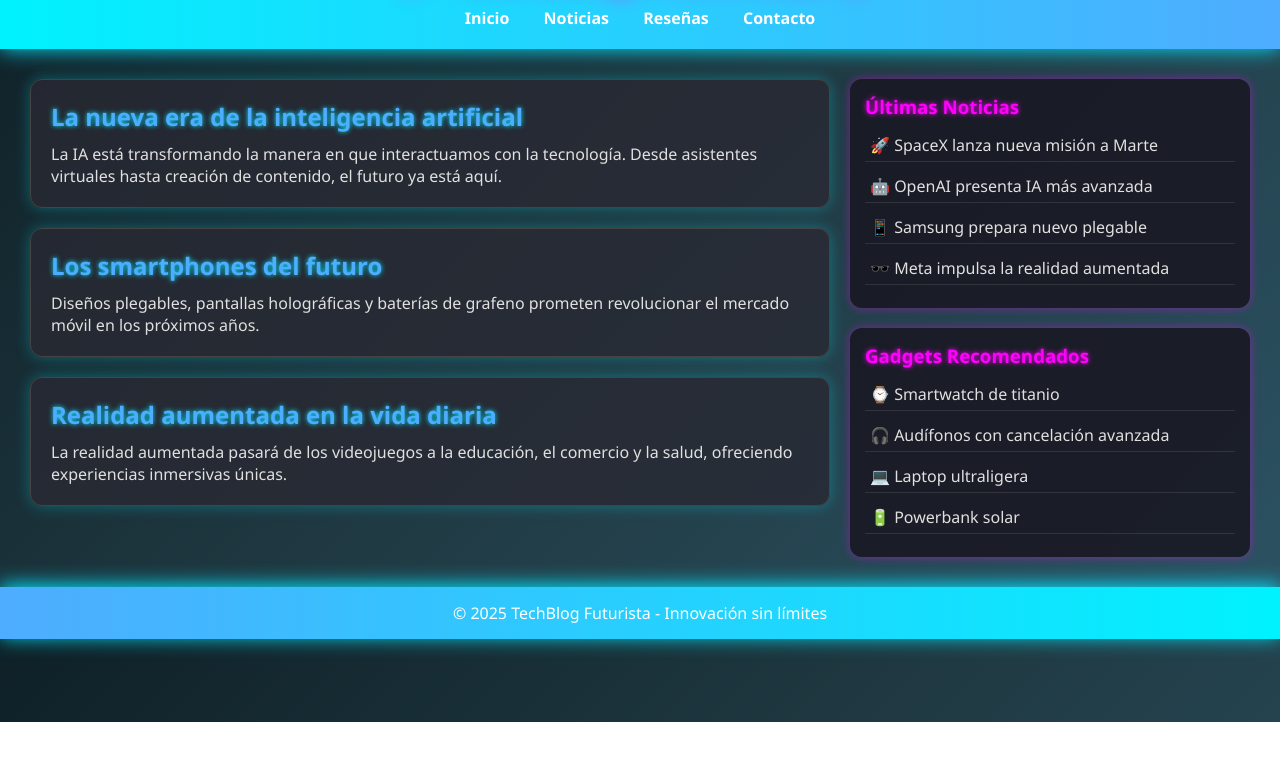
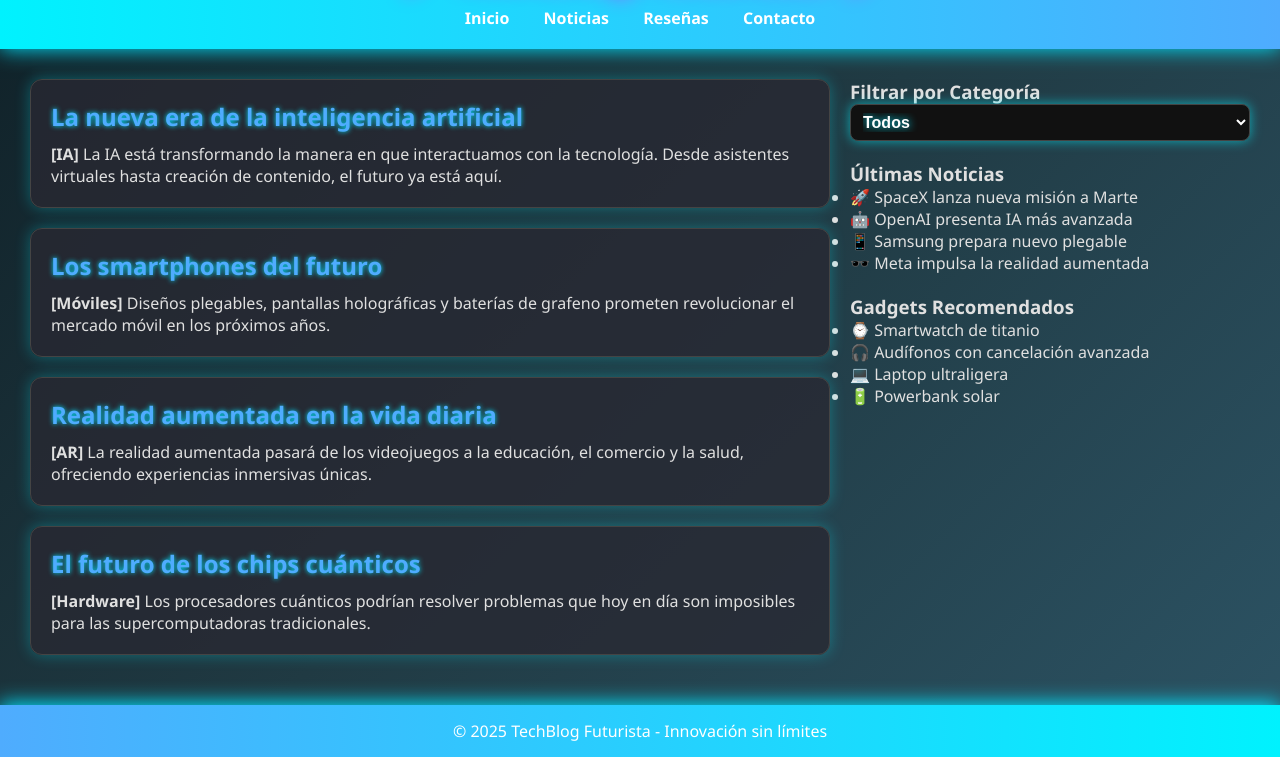
Before and after one commit to G10Hernandez/Tecnicismos, a plain HTML site: page index.html in a window 1280 px wide. Shown: the part 78-835 px from the top of the page. Before the commit the page ends 800 px from the top, so only its background shows below. Drawn offline with Linux system fonts and the light colour scheme.

Commit message:
Add files via upload

```diff
--- /dev/null
+++ b/data.json
@@ -0,0 +1,36 @@
+{
+  "articulos": [
+    {
+      "titulo": "La nueva era de la inteligencia artificial",
+      "contenido": "La IA está transformando la manera en que interactuamos con la tecnología. Desde asistentes virtuales hasta creación de contenido, el futuro ya está aquí.",
+      "categoria": "IA"
+    },
+    {
+      "titulo": "Los smartphones del futuro",
+      "contenido": "Diseños plegables, pantallas holográficas y baterías de grafeno prometen revolucionar el mercado móvil en los próximos años.",
+      "categoria": "Móviles"
+    },
+    {
+      "titulo": "Realidad aumentada en la vida diaria",
+      "contenido": "La realidad aumentada pasará de los videojuegos a la educación, el comercio y la salud, ofreciendo experiencias inmersivas únicas.",
+      "categoria": "AR"
+    },
+    {
+      "titulo": "El futuro de los chips cuánticos",
+      "contenido": "Los procesadores cuánticos podrían resolver problemas que hoy en día son imposibles para las supercomputadoras tradicionales.",
+      "categoria": "Hardware"
+    }
+  ],
+  "noticias": [
+    "🚀 SpaceX lanza nueva misión a Marte",
+    "🤖 OpenAI presenta IA más avanzada",
+    "📱 Samsung prepara nuevo plegable",
+    "🕶️ Meta impulsa la realidad aumentada"
+  ],
+  "gadgets": [
+    "⌚ Smartwatch de titanio",
+    "🎧 Audífonos con cancelación avanzada",
+    "💻 Laptop ultraligera",
+    "🔋 Powerbank solar"
+  ]
+}
--- a/index.html
+++ b/index.html
@@ -18,51 +18,20 @@
     </nav>
   </header>
 
-  <!-- Contenido principal con layout de revista -->
+  <!-- Contenido principal -->
   <div class="container">
-    <!-- Sección de artículos -->
-    <main>
-      <article class="post">
-        <h2>La nueva era de la inteligencia artificial</h2>
-        <p>La IA está transformando la manera en que interactuamos con la tecnología. Desde asistentes virtuales hasta creación de contenido, el futuro ya está aquí.</p>
-      </article>
+    <!-- Artículos (se llenan dinámicamente) -->
+    <main id="articles"></main>
 
-      <article class="post">
-        <h2>Los smartphones del futuro</h2>
-        <p>Diseños plegables, pantallas holográficas y baterías de grafeno prometen revolucionar el mercado móvil en los próximos años.</p>
-      </article>
+    <!-- Sidebar (se llena dinámicamente) -->
+    <!-- Sidebar (se llena dinámicamente) -->
+	<aside id="sidebar">
+		<!-- Aquí se insertará el filtro de categorías por JS -->
+	</aside>
 
-      <article class="post">
-        <h2>Realidad aumentada en la vida diaria</h2>
-        <p>La realidad aumentada pasará de los videojuegos a la educación, el comercio y la salud, ofreciendo experiencias inmersivas únicas.</p>
-      </article>
-    </main>
-
-    <!-- Sidebar lateral -->
-    <aside>
-      <div class="widget">
-        <h3>Últimas Noticias</h3>
-        <ul>
-          <li>🚀 SpaceX lanza nueva misión a Marte</li>
-          <li>🤖 OpenAI presenta IA más avanzada</li>
-          <li>📱 Samsung prepara nuevo plegable</li>
-          <li>🕶️ Meta impulsa la realidad aumentada</li>
-        </ul>
-      </div>
-
-      <div class="widget">
-        <h3>Gadgets Recomendados</h3>
-        <ul>
-          <li>⌚ Smartwatch de titanio</li>
-          <li>🎧 Audífonos con cancelación avanzada</li>
-          <li>💻 Laptop ultraligera</li>
-          <li>🔋 Powerbank solar</li>
-        </ul>
-      </div>
-    </aside>
   </div>
 
-  <!-- Pie de página -->
+  <!-- Footer -->
   <footer>
     <p>© 2025 TechBlog Futurista - Innovación sin límites</p>
   </footer>
--- a/script.js
+++ b/script.js
@@ -1,9 +1,107 @@
 // Efecto neón intermitente en el título
 const title = document.querySelector("header h1");
-
 setInterval(() => {
   title.style.textShadow =
-    title.style.textShadow === "0 0 20px #ff00ff" ?
-    "0 0 20px #00e5ff" :
-    "0 0 20px #ff00ff";
+    title.style.textShadow === "0 0 20px #ff00ff"
+      ? "0 0 20px #00e5ff"
+      : "0 0 20px #ff00ff";
 }, 1000);
+
+// Cargar datos desde data.json
+fetch("data.json")
+  .then(res => res.json())
+  .then(data => {
+    const articlesContainer = document.getElementById("articles");
+    const sidebar = document.getElementById("sidebar");
+
+    // --- Insertar artículos (con categorías) ---
+    function mostrarArticulos(filtro = "Todos") {
+      articlesContainer.innerHTML = "";
+      data.articulos
+        .filter(art => filtro === "Todos" || art.categoria === filtro)
+        .forEach(art => {
+          const article = document.createElement("article");
+          article.classList.add("post");
+          article.innerHTML = `
+            <h2>${art.titulo}</h2>
+            <p><strong>[${art.categoria}]</strong> ${art.contenido}</p>
+          `;
+          articlesContainer.appendChild(article);
+        });
+    }
+    mostrarArticulos();
+
+    // --- Crear filtro de categorías ---
+    const categorias = ["Todos", ...new Set(data.articulos.map(art => art.categoria))];
+    const filtroWidget = document.createElement("div");
+    filtroWidget.classList.add("widget");
+    filtroWidget.innerHTML = "<h3>Filtrar por Categoría</h3>";
+
+    const select = document.createElement("select");
+    select.style.width = "100%";
+    select.style.padding = "8px";
+    select.style.borderRadius = "8px";
+    select.style.border = "1px solid #444";
+    select.style.background = "#111";
+    select.style.color = "#fff";
+
+    categorias.forEach(cat => {
+      const option = document.createElement("option");
+      option.value = cat;
+      option.textContent = cat;
+      select.appendChild(option);
+    });
+
+    select.addEventListener("change", () => {
+      mostrarArticulos(select.value);
+    });
+
+    filtroWidget.appendChild(select);
+    sidebar.appendChild(filtroWidget);
+
+    // --- Noticias ---
+    const newsWidget = document.createElement("div");
+    newsWidget.classList.add("widget");
+    newsWidget.innerHTML = "<h3>Últimas Noticias</h3>";
+    const newsList = document.createElement("ul");
+    data.noticias.forEach(noticia => {
+      const li = document.createElement("li");
+      li.textContent = noticia;
+      newsList.appendChild(li);
+    });
+    newsWidget.appendChild(newsList);
+    sidebar.appendChild(newsWidget);
+
+    // --- Gadgets ---
+    const gadgetsWidget = document.createElement("div");
+    gadgetsWidget.classList.add("widget");
+    gadgetsWidget.innerHTML = "<h3>Gadgets Recomendados</h3>";
+    const gadgetsList = document.createElement("ul");
+    data.gadgets.forEach(gadget => {
+      const li = document.createElement("li");
+      li.textContent = gadget;
+      gadgetsList.appendChild(li);
+    });
+    gadgetsWidget.appendChild(gadgetsList);
+    sidebar.appendChild(gadgetsWidget);
+  })
+  .catch(err => console.error("Error cargando data.json:", err));
+
+function mostrarArticulos(filtro = "Todos") {
+  articlesContainer.innerHTML = "";
+  let delay = 0;
+
+  data.articulos
+    .filter(art => filtro === "Todos" || art.categoria === filtro)
+    .forEach(art => {
+      const article = document.createElement("article");
+      article.classList.add("post");
+      article.style.animationDelay = `${delay}s`;
+      article.innerHTML = `
+        <h2>${art.titulo}</h2>
+        <p><strong>[${art.categoria}]</strong> ${art.contenido}</p>
+      `;
+      articlesContainer.appendChild(article);
+      delay += 0.2; // Cada artículo aparece un poco después del anterior
+    });
+}
--- a/style.css
+++ b/style.css
@@ -80,28 +80,45 @@ aside {
   gap: 20px;
 }
 
-.widget {
-  background: rgba(25, 25, 35, 0.9);
+/* Estilo futurista para el filtro de categorías */
+.widget select {
+  width: 100%;
+  padding: 10px;
   border-radius: 12px;
-  padding: 15px;
-  box-shadow: 0 0 10px rgba(255, 0, 255, 0.4);
+  border: 2px solid #4facfe;
+  background: rgba(10, 10, 20, 0.95);
+  color: #00f2fe;
+  font-weight: bold;
+  font-size: 1rem;
+  cursor: pointer;
+  text-shadow: 0 0 8px #00e5ff;
+  box-shadow: 0 0 12px rgba(0, 242, 254, 0.6);
+  transition: all 0.3s ease;
 }
 
-.widget h3 {
+/* Hover futurista */
+.widget select:hover {
+  border-color: #ff00ff;
   color: #ff00ff;
-  margin-bottom: 10px;
-  text-shadow: 0 0 5px #ff00ff;
+  box-shadow: 0 0 20px rgba(255, 0, 255, 0.8);
 }
 
-.widget ul {
-  list-style: none;
+/* Animación suave al cambiar */
+.widget select:focus {
+  outline: none;
+  animation: glow 1.5s infinite alternate;
 }
 
-.widget ul li {
-  margin: 8px 0;
-  padding: 5px;
-  border-bottom: 1px solid rgba(255,255,255,0.1);
+/* Keyframes para efecto de resplandor */
+@keyframes glow {
+  from {
+    box-shadow: 0 0 10px #00e5ff, 0 0 20px #00e5ff;
+  }
+  to {
+    box-shadow: 0 0 20px #ff00ff, 0 0 40px #ff00ff;
+  }
 }
+
 
 /* Footer */
 footer {
@@ -112,6 +129,26 @@ footer {
   box-shadow: 0 -2px 20px #00e5ff;
 }
 
+/* Animación de entrada futurista */
+.post {
+  opacity: 0;
+  transform: translateY(20px);
+  animation: fadeInUp 0.6s ease forwards;
+}
+
+/* Keyframes del efecto */
+@keyframes fadeInUp {
+  from {
+    opacity: 0;
+    transform: translateY(20px);
+  }
+  to {
+    opacity: 1;
+    transform: translateY(0);
+  }
+}
+
+
 /* Responsivo */
 @media (max-width: 900px) {
   .container {
```
